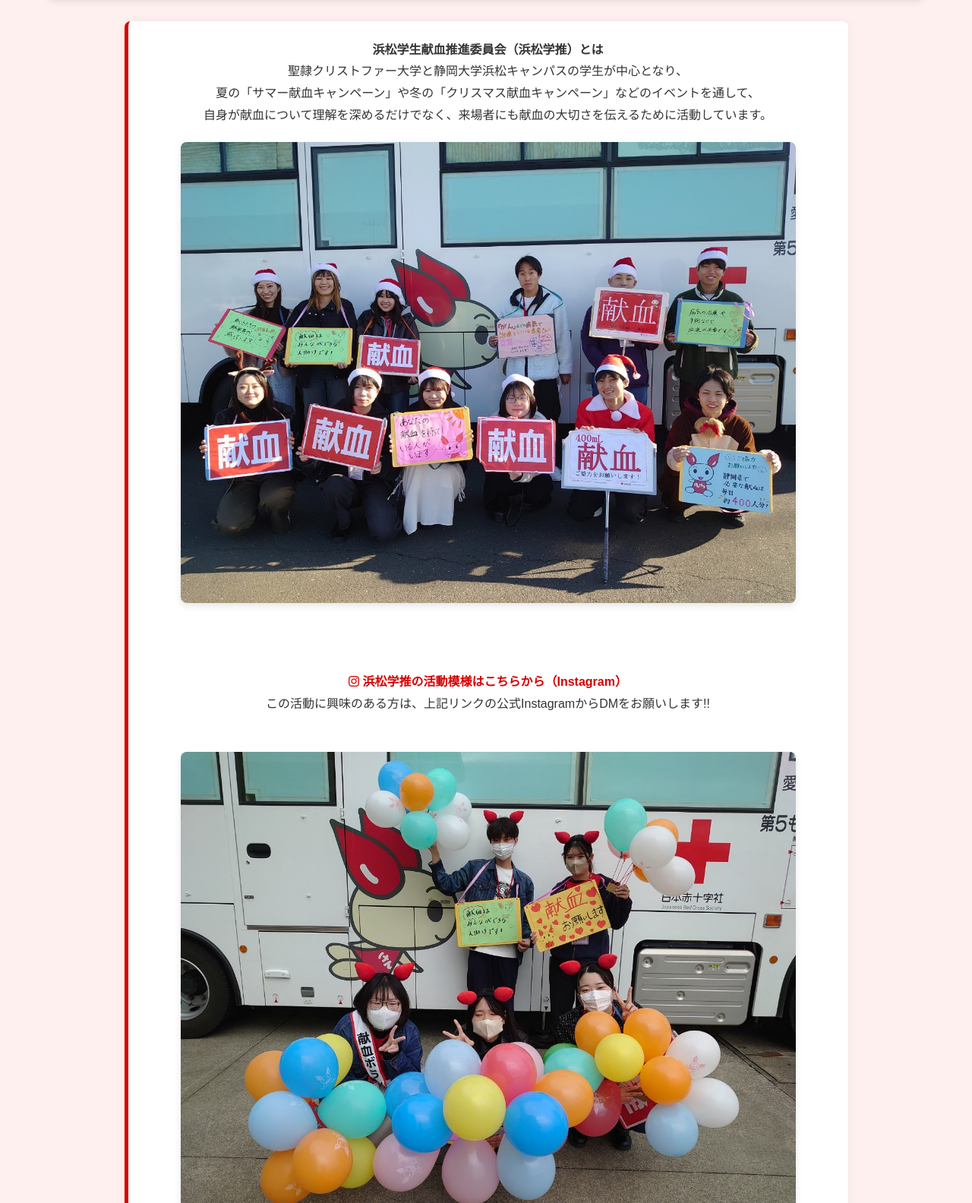
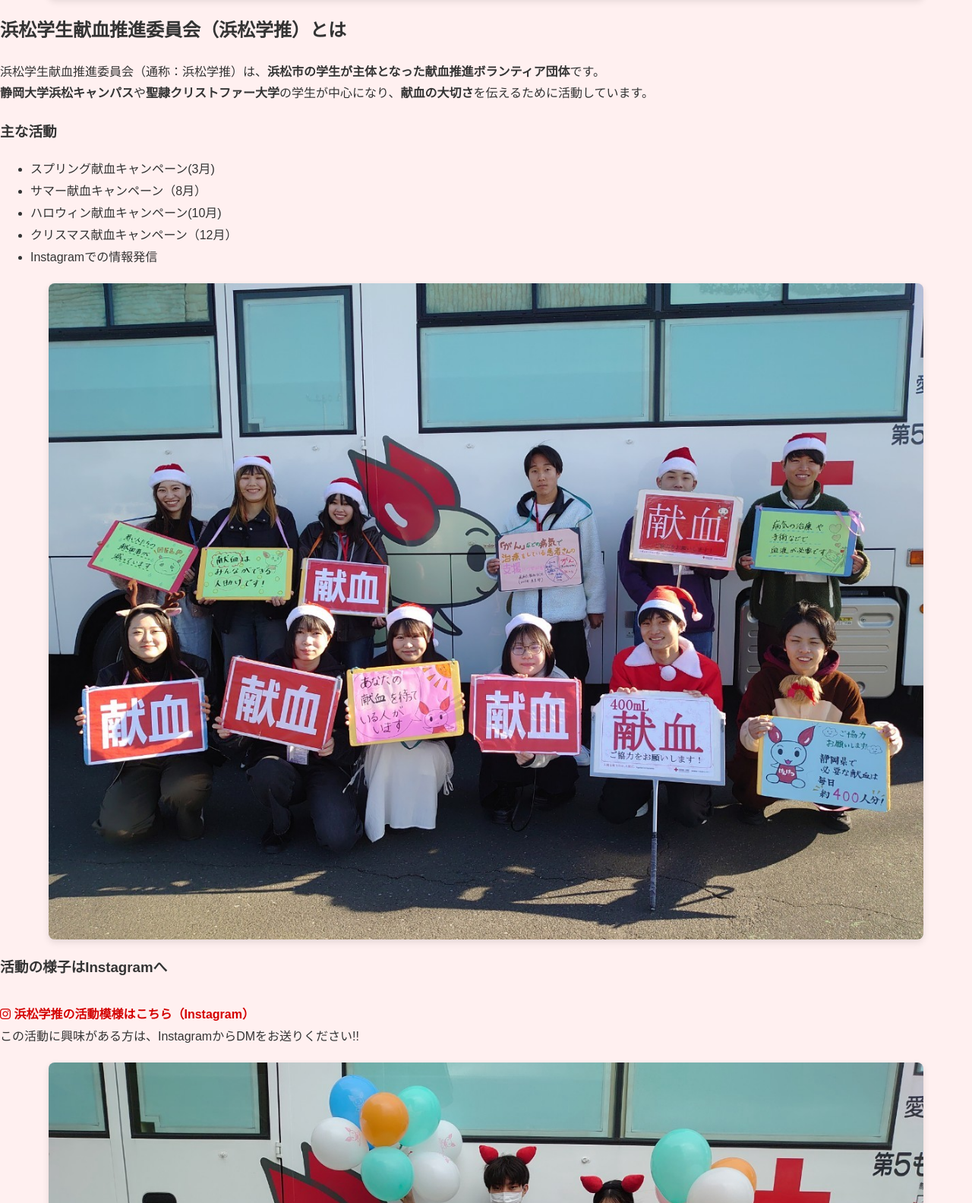
Before and after one commit to sugito1212/hama_kenketsu.students, a plain HTML site: page index.html in a window 1280 px wide. Shown: the part 976-2560 px from the top of the page at 76% size. Drawn offline with Linux system fonts and the light colour scheme.

Commit message:
Update index.html

```diff
--- a/index.html
+++ b/index.html
@@ -4,36 +4,73 @@
     <meta charset="utf-8" />
     <meta name="viewport" content="width=device-width, initial-scale=1, minimum-scale=1, maximum-scale=1, user-scalable=no">
 
-    <!-- SEO強化 -->
+    <!-- SEO基本 -->
     <title>浜松学生献血推進委員会｜浜松市内の大学生による献血推進活動</title>
-    <meta name="description" content="浜松学生献血推進委員会（浜松学推）は、聖隷クリストファー大学と静岡大学浜松キャンパスの学生による、献血を広める活動団体です。サマー・クリスマスキャンペーンなどを通じて献血の大切さを伝えています。">
-    <meta name="keywords" content="浜松, 献血, 学生, 静岡大学, 聖隷クリストファー大学, 学生ボランティア, 学推, ボランティア, キャンペーン">
+    <meta name="description" content="浜松学生献血推進委員会（浜松学推）は、浜松市の学生による献血推進活動団体です。サマー献血・クリスマス献血などのイベントを通じて献血の大切さを伝えています。">
+    <meta name="keywords" content="浜松, 献血, 学生献血, 献血キャンペーン, 静岡大学, 聖隷クリストファー大学, 学生ボランティア, 学推, 学生団体, 浜松 献血 学生">
+    <link rel="canonical" href="https://example.com/" />
 
+    <!-- SNS表示用 -->
+    <meta property="og:title" content="浜松学生献血推進委員会">
+    <meta property="og:description" content="浜松市の学生による献血推進活動。Instagramで活動報告中！">
+    <meta property="og:image" content="https://example.com/LINE_ALBUM_20240810_250612_1.jpg">
+    <meta property="og:url" content="https://example.com/">
+    <meta property="og:type" content="website">
+    <meta name="twitter:card" content="summary_large_image">
+
+    <!-- 構造化データ -->
+    <script type="application/ld+json">
+    {
+      "@context": "https://schema.org",
+      "@type": "Organization",
+      "name": "浜松学生献血推進委員会",
+      "url": "https://example.com/",
+      "logo": "https://example.com/LINE_ALBUM_20240810_250612_1.jpg",
+      "sameAs": [
+        "https://www.instagram.com/hama_kenketsu/"
+      ],
+      "description": "浜松市の大学生による献血推進ボランティア団体。静岡大学と聖隷クリストファー大学の学生が中心となり、献血の大切さを伝える活動を行っています。"
+    }
+    </script>
+
+    <!-- CSSなど -->
     <link rel="stylesheet" href="https://cdnjs.cloudflare.com/ajax/libs/font-awesome/6.5.0/css/all.min.css">
     <link rel="stylesheet" href="./hamaken.css">
 </head>
 <body>
 
     <h1>浜松学生献血推進委員会</h1>
+
     <img src="LINE_ALBUM_20240810_250612_1.jpg" alt="浜松学生献血推進委員会の活動風景">
 
-    <p id="warning">
-        <strong>浜松学生献血推進委員会（浜松学推）とは</strong><br>
-        聖隷クリストファー大学と静岡大学浜松キャンパスの学生が中心となり、<br>
-        夏の「サマー献血キャンペーン」や冬の「クリスマス献血キャンペーン」などのイベントを通して、<br>
-        自身が献血について理解を深めるだけでなく、来場者にも献血の大切さを伝えるために活動しています。
-        <br>
-        <img src="LINE_ALBUM_20241215_250108_3.jpg" alt="クリスマス献血キャンペーンの様子"><br><br>
+    <h2>浜松学生献血推進委員会（浜松学推）とは</h2>
+    <p>
+        浜松学生献血推進委員会（通称：浜松学推）は、<strong>浜松市の学生が主体となった献血推進ボランティア団体</strong>です。<br>
+        <strong>静岡大学浜松キャンパス</strong>や<strong>聖隷クリストファー大学</strong>の学生が中心になり、<strong>献血の大切さ</strong>を伝えるために活動しています。
+    </p>
 
+    <h3>主な活動</h3>
+    <ul>
+        <li>スプリング献血キャンペーン(3月)</li>
+        <li>サマー献血キャンペーン（8月）</li>
+        <li>ハロウィン献血キャンペーン(10月)</li>
+        <li>クリスマス献血キャンペーン（12月）</li>
+        <li>Instagramでの情報発信</li>
+    </ul>
+
+    <img src="LINE_ALBUM_20241215_250108_3.jpg" alt="クリスマス献血キャンペーンの様子">
+
+    <h3>活動の様子はInstagramへ</h3>
+    <p>
         <a href="https://www.instagram.com/hama_kenketsu/?hl=ja" target="_blank" rel="noopener noreferrer">
-            <i class="fa-brands fa-instagram"></i> 浜松学推の活動模様はこちらから（Instagram）
-        </a>
-        <br>
-        この活動に興味のある方は、上記リンクの公式InstagramからDMをお願いします!!<br><br>
+            <i class="fa-brands fa-instagram"></i> 浜松学推の活動模様はこちら（Instagram）
+        </a><br>
+        この活動に興味がある方は、InstagramからDMをお送りください!!
+    </p>
 
-        <img src="LINE_ALBUM_2025316_250612_1.jpg" alt="スプリング献血キャンペーンの様子"><br>
-        皆様のご協力、お待ちしております!!
-    </p>
+    <img src="LINE_ALBUM_2025316_250612_1.jpg" alt="スプリング献血キャンペーンの様子">
+
+    <p><strong>皆様の献血協力を心よりお待ちしております!!</strong></p>
 
 </body>
 </html>
```
